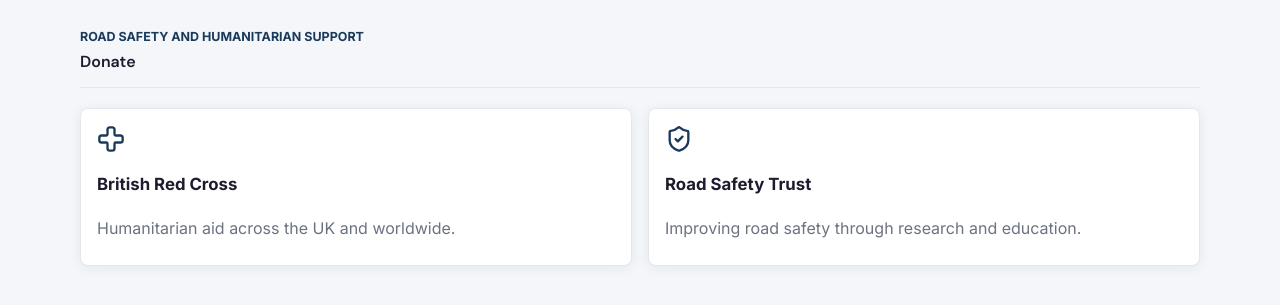
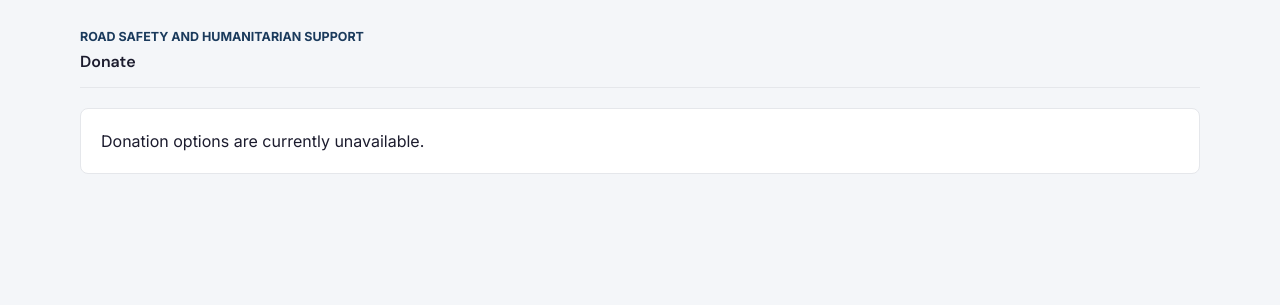
Before and after one commit to hqleop/uk-highway-code-pwa, a Django app: page /donate/ in a window 1280 px wide. Shown: the part 65-370 px from the top of the page. Run offline with Django 5.2, Linux system fonts and the light colour scheme; data that the repository does not hold is empty; parts of the project's set-up code (start-up, migrations or seed data) failed here and were passed over; some libraries are stand-ins or nearby versions.

Commit message:
Remove donation options

```diff
--- a/apps/donations/views.py
+++ b/apps/donations/views.py
@@ -1,28 +1,5 @@
 from django.shortcuts import render
-
-from .models import Charity
-
-
-DEFAULT_CHARITIES = [
-    {
-        "name": "British Red Cross",
-        "url": "https://www.redcross.org.uk/donate",
-        "description": "Humanitarian aid across the UK and worldwide.",
-        "icon": "cross",
-    },
-    {
-        "name": "Road Safety Trust",
-        "url": "https://roadsafetytrust.org.uk/",
-        "description": "Improving road safety through research and education.",
-        "icon": "shield",
-    },
-]
 
 
 def donate(request):
-    charities = list(Charity.objects.filter(is_active=True))
-    return render(
-        request,
-        "donations/donate.html",
-        {"charities": charities or DEFAULT_CHARITIES},
-    )
+    return render(request, "donations/donate.html")
--- a/templates/donations/donate.html
+++ b/templates/donations/donate.html
@@ -7,13 +7,7 @@
     <h1>Donate</h1>
   </div>
 </section>
-<div class="card-grid">
-  {% for charity in charities %}
-    <a class="section-card" href="{{ charity.url }}" target="_blank" rel="noopener">
-      <i data-lucide="{% if charity.icon == 'shield' %}shield-check{% elif charity.icon == 'cross' %}cross{% else %}heart-handshake{% endif %}"></i>
-      <strong>{{ charity.name }}</strong>
-      <span>{{ charity.description }}</span>
-    </a>
-  {% endfor %}
-</div>
+<section class="empty-state">
+  <p>Donation options are currently unavailable.</p>
+</section>
 {% endblock %}
```
